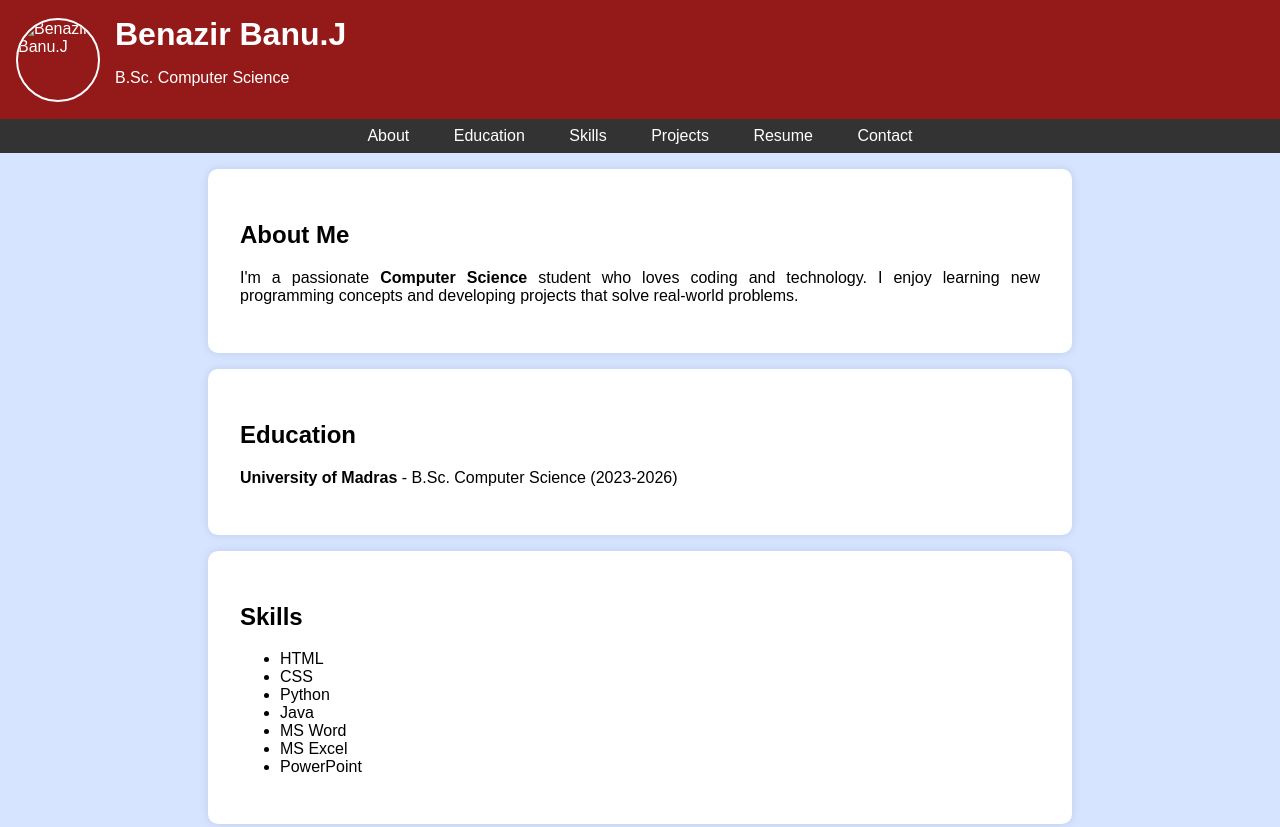
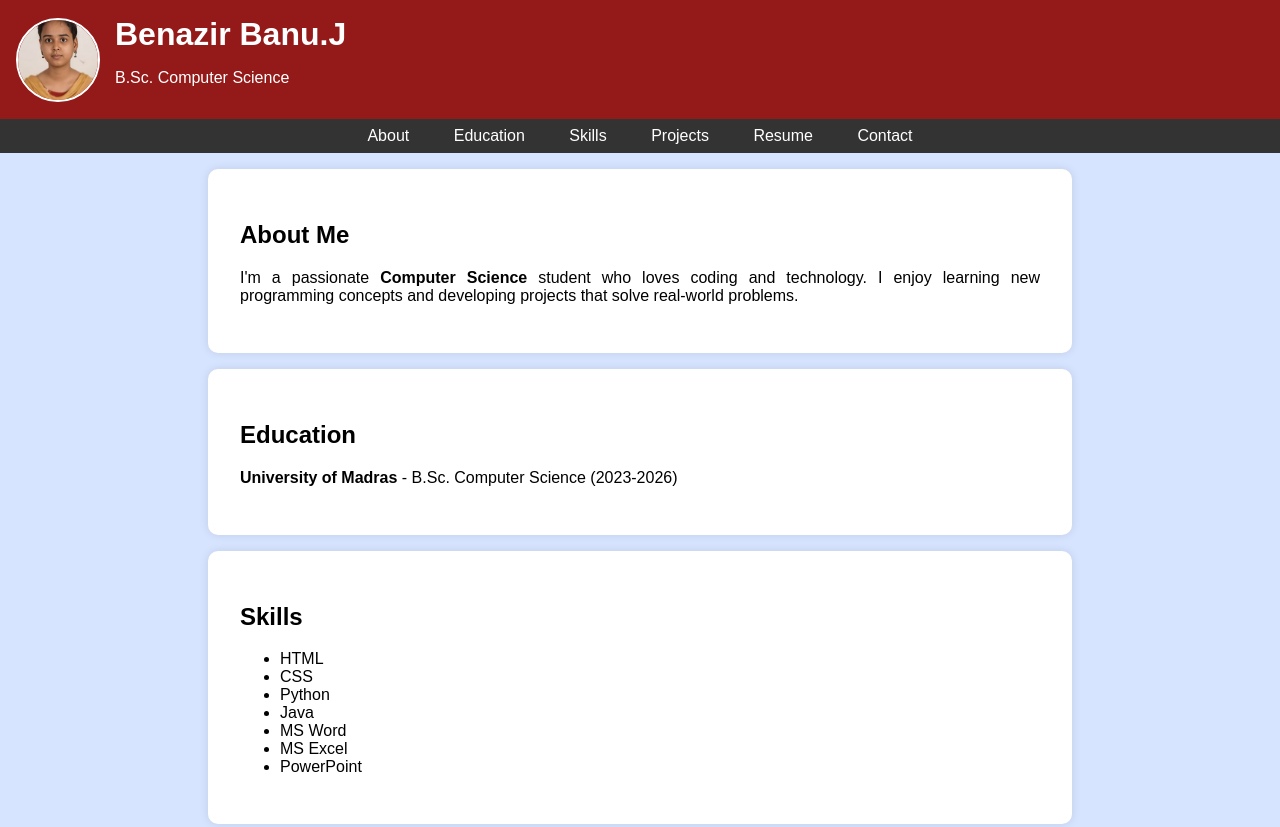
Before and after one commit to banubenazir/Digital-Portfolio-1, a plain HTML site: page index.html in a window 1280 px wide. Shown: the top 827 px of the page. Drawn offline with Linux system fonts and the light colour scheme.

Commit message:
index.html

```diff
--- a/index.html
+++ b/index.html
@@ -96,7 +96,7 @@
 
     <header>
         <!-- Profile picture inside header, left-aligned near name -->
-        <img src="/storage/emulated/0/Android/media/com.whatsapp/WhatsApp/Media/WhatsApp Images/IMG-20250316-WA0028.jpg" alt="Benazir Banu.J" class="profile-picture">
+        <img src="IMG-20250316-WA0028.jpg" alt="Benazir Banu.J" class="profile-picture">
         <div class="header-content">
             <h1>Benazir Banu.J</h1>
             <p>B.Sc. Computer Science</p>
```
